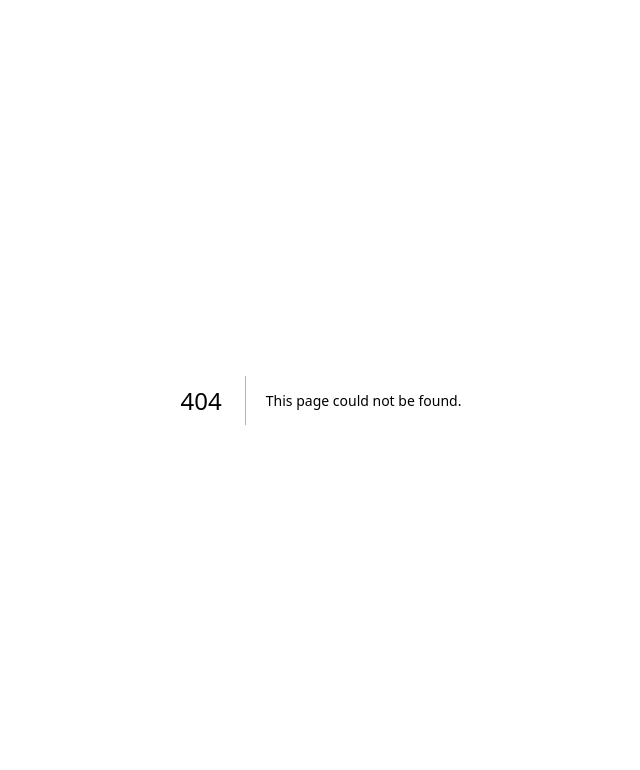
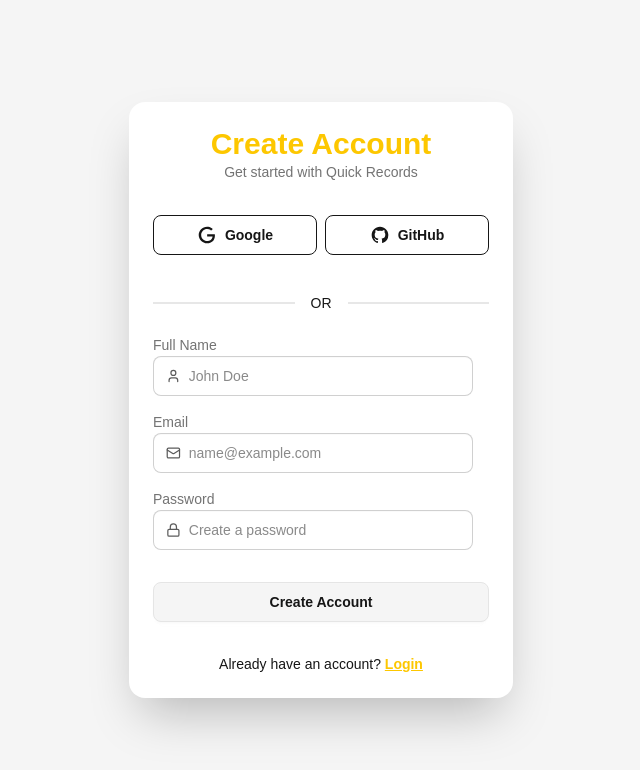
Before and after one commit to munyokii/qck-rcd, a Next.js app: page /register in a window 1280 px wide. Before the commit this address had no page. Shown: the top 770 px of the page, without its empty margins (319-959 px from the left). Built offline with nearby package versions, Linux system fonts and the light colour scheme; a web font is replaced by a local one.

Commit message:
Login and register page

```diff
--- /dev/null
+++ b/app/(auth)/login/page.tsx
@@ -0,0 +1,80 @@
+import Link from "next/link";
+import Button from "@/app/components/Button";
+import { Mail, Lock } from "lucide-react";
+
+export default function LoginPage() {
+  return (
+    <div className="min-h-screen flex items-center justify-center bg-base-200 p-4">
+      <div className="card w-full max-w-sm shadow-2xl bg-base-100">
+        <div className="card-body">
+
+          <div className="text-center mb-6">
+            <h2 className="text-3xl font-bold text-primary">Welcome Back</h2>
+            <p className="text-base-content/60">Login to manage your records</p>
+          </div>
+
+          <div className="flex gap-2 mb-4">
+            <button className="btn btn-outline flex-1 gap-2">
+              <svg className="w-5 h-5" viewBox="0 0 24 24">
+                <path
+                  fill="currentColor"
+                  d="M21.35,11.1H12.18V13.83H18.69C18.36,17.64 15.19,19.27 12.19,19.27C8.36,19.27 5,16.25 5,12C5,7.9 8.2,4.73 12.2,4.73C15.29,4.73 17.1,6.7 17.1,6.7L19,4.72C19,4.72 16.56,2 12.1,2C6.42,2 2.03,6.8 2.03,12C2.03,17.05 6.16,22 12.25,22C17.6,22 21.5,18.33 21.5,12.91C21.5,11.76 21.35,11.1 21.35,11.1V11.1Z"
+                />
+              </svg>
+              Google
+            </button>
+            <button className="btn btn-outline flex-1 gap-2">
+              <svg className="w-5 h-5" viewBox="0 0 24 24" fill="currentColor">
+                <path d="M12 2C6.477 2 2 6.477 2 12c0 4.42 2.865 8.17 6.839 9.49.5.092.682-.217.682-.482 0-.237-.008-.866-.013-1.7-2.782.604-3.369-1.34-3.369-1.34-.454-1.156-1.11-1.464-1.11-1.464-.908-.62.069-.608.069-.608 1.003.07 1.531 1.03 1.531 1.03.892 1.529 2.341 1.087 2.91.832.092-.647.35-1.088.636-1.338-2.22-.253-4.555-1.11-4.555-4.943 0-1.091.39-1.988 1.029-2.688-.103-.253-.446-1.272.098-2.65 0 0 .84-.27 2.75 1.026A9.564 9.564 0 0112 6.844c.85.004 1.705.115 2.504.337 1.909-1.296 2.747-1.027 2.747-1.027.546 1.379.202 2.398.1 2.651.64.7 1.028 1.597 1.028 2.688 0 3.848-2.339 4.687-4.566 4.935.359.309.678.919.678 1.852 0 1.336-.012 2.419-.012 2.747 0 .268.18.58.688.482A10.019 10.019 0 0022 12c0-5.523-4.477-10-10-10z" />
+              </svg>
+              GitHub
+            </button>
+          </div>
+
+          <div className="divider">OR</div>
+
+          <form className="space-y-4">
+
+            <div className="form-control">
+              <label className="label">
+                <span className="label-text font-medium">Email</span>
+              </label>
+              <label className="input input-bordered flex items-center gap-2">
+                <Mail className="w-4 h-4 opacity-70" />
+                <input type="email" placeholder="name@example.com" className="grow" />
+              </label>
+            </div>
+
+            <div className="form-control">
+              <label className="label">
+                <span className="label-text font-medium">Password</span>
+              </label>
+              <label className="input input-bordered flex items-center gap-2">
+                <Lock className="w-4 h-4 opacity-70" />
+                <input type="password" placeholder="••••••••" className="grow" />
+              </label>
+              <label className="label">
+                <Link href="#" className="label-text-alt link link-hover text-primary">
+                  Forgot password?
+                </Link>
+              </label>
+            </div>
+
+            <Button variant="primary" className="w-full mt-4">
+              Sign In
+            </Button>
+          </form>
+
+          <div className="text-center mt-6">
+            <p className="text-sm">
+              Don&apos;t have an account?{" "}
+              <Link href="/register" className="link link-primary font-bold">
+                Create account
+              </Link>
+            </p>
+          </div>
+        </div>
+      </div>
+    </div>
+  );
+}
--- /dev/null
+++ b/app/(auth)/register/page.tsx
@@ -0,0 +1,85 @@
+import Link from "next/link";
+import Button from "@/app/components/Button";
+import { User, Mail, Lock } from "lucide-react";
+
+export default function RegisterPage() {
+  return (
+    <div className="min-h-screen flex items-center justify-center bg-base-200 p-4">
+      <div className="card w-full max-w-sm shadow-2xl bg-base-100">
+        <div className="card-body">
+
+          <div className="text-center mb-6">
+            <h2 className="text-3xl font-bold text-primary">Create Account</h2>
+            <p className="text-base-content/60">Get started with Quick Records</p>
+          </div>
+
+           <div className="flex gap-2 mb-4">
+            <button className="btn btn-outline flex-1 gap-2">
+              <svg className="w-5 h-5" viewBox="0 0 24 24">
+                <path
+                  fill="currentColor"
+                  d="M21.35,11.1H12.18V13.83H18.69C18.36,17.64 15.19,19.27 12.19,19.27C8.36,19.27 5,16.25 5,12C5,7.9 8.2,4.73 12.2,4.73C15.29,4.73 17.1,6.7 17.1,6.7L19,4.72C19,4.72 16.56,2 12.1,2C6.42,2 2.03,6.8 2.03,12C2.03,17.05 6.16,22 12.25,22C17.6,22 21.5,18.33 21.5,12.91C21.5,11.76 21.35,11.1 21.35,11.1V11.1Z"
+                />
+              </svg>
+              Google
+            </button>
+            <button className="btn btn-outline flex-1 gap-2">
+              <svg className="w-5 h-5" viewBox="0 0 24 24" fill="currentColor">
+                <path d="M12 2C6.477 2 2 6.477 2 12c0 4.42 2.865 8.17 6.839 9.49.5.092.682-.217.682-.482 0-.237-.008-.866-.013-1.7-2.782.604-3.369-1.34-3.369-1.34-.454-1.156-1.11-1.464-1.11-1.464-.908-.62.069-.608.069-.608 1.003.07 1.531 1.03 1.531 1.03.892 1.529 2.341 1.087 2.91.832.092-.647.35-1.088.636-1.338-2.22-.253-4.555-1.11-4.555-4.943 0-1.091.39-1.988 1.029-2.688-.103-.253-.446-1.272.098-2.65 0 0 .84-.27 2.75 1.026A9.564 9.564 0 0112 6.844c.85.004 1.705.115 2.504.337 1.909-1.296 2.747-1.027 2.747-1.027.546 1.379.202 2.398.1 2.651.64.7 1.028 1.597 1.028 2.688 0 3.848-2.339 4.687-4.566 4.935.359.309.678.919.678 1.852 0 1.336-.012 2.419-.012 2.747 0 .268.18.58.688.482A10.019 10.019 0 0022 12c0-5.523-4.477-10-10-10z" />
+              </svg>
+              GitHub
+            </button>
+          </div>
+
+          <div className="divider">OR</div>
+
+          <form className="space-y-4">
+
+            <div className="form-control">
+              <label className="label">
+                <span className="label-text font-medium">Full Name</span>
+              </label>
+              <label className="input input-bordered flex items-center gap-2">
+                <User className="w-4 h-4 opacity-70" />
+                <input type="text" placeholder="John Doe" className="grow" />
+              </label>
+            </div>
+
+            <div className="form-control">
+              <label className="label">
+                <span className="label-text font-medium">Email</span>
+              </label>
+              <label className="input input-bordered flex items-center gap-2">
+                <Mail className="w-4 h-4 opacity-70" />
+                <input type="email" placeholder="name@example.com" className="grow" />
+              </label>
+            </div>
+
+            <div className="form-control">
+              <label className="label">
+                <span className="label-text font-medium">Password</span>
+              </label>
+              <label className="input input-bordered flex items-center gap-2">
+                <Lock className="w-4 h-4 opacity-70" />
+                <input type="password" placeholder="Create a password" className="grow" />
+              </label>
+            </div>
+
+            <Button variant="primary" className="w-full mt-4">
+              Create Account
+            </Button>
+          </form>
+
+          <div className="text-center mt-6">
+            <p className="text-sm">
+              Already have an account?{" "}
+              <Link href="/login" className="link link-primary font-bold">
+                Login
+              </Link>
+            </p>
+          </div>
+        </div>
+      </div>
+    </div>
+  );
+}
--- a/app/page.tsx
+++ b/app/page.tsx
@@ -18,7 +18,7 @@ export default function Page() {
               designed to streamline your record-keeping workflow.
             </p>
             <div className="flex justify-center gap-4">
-              <Button variant="primary" className="px-8">
+              <Button variant="primary" href="/register" className="px-8">
                 Get Started
               </Button>
 
```
